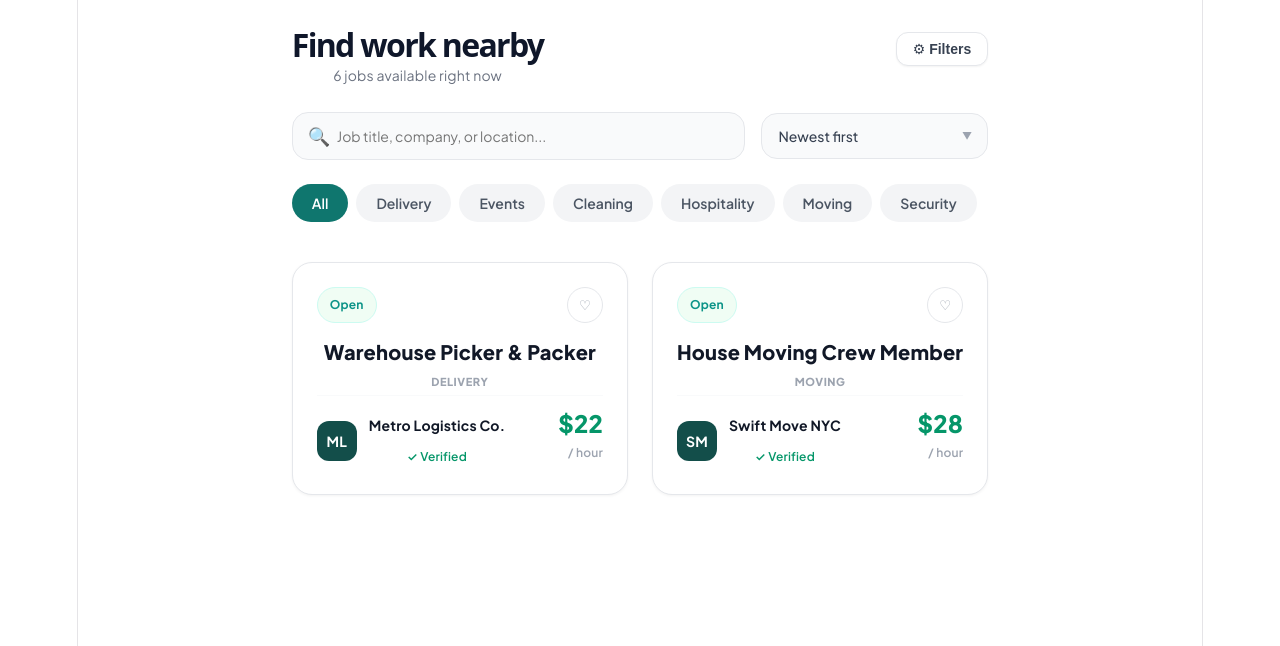
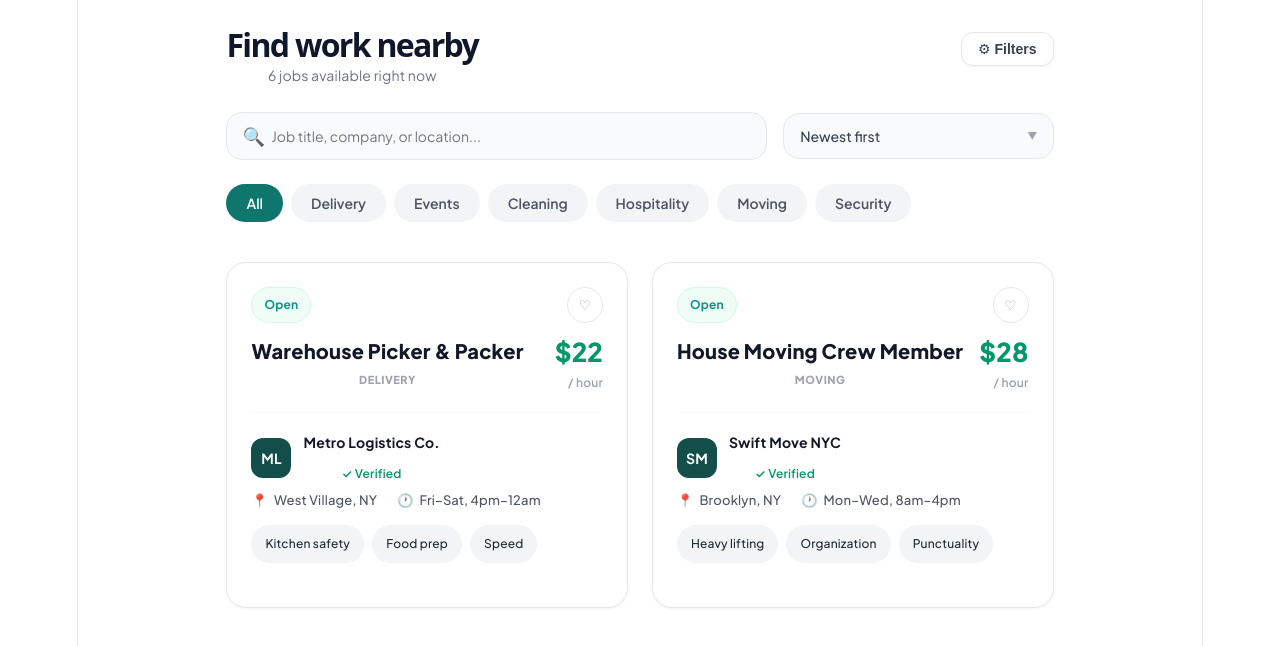
Before and after one commit to DravZ/WorkMatch, a React (Vite) app in the folder front/: page /find-work in a window 1280 px wide. Shown: the top 646 px of the page. Built offline with nearby package versions, Linux system fonts and the light colour scheme.

Commit message:
feat(front/findwork):  diseño de tags y cambios en elementos

```diff
--- a/front/src/components/guest/FindWork/temp.tsx
+++ b/front/src/components/guest/FindWork/temp.tsx
@@ -8,6 +8,9 @@ interface Job {
   companyLogoText: string;
   verifiedText: string;
   payRate: number;
+  location: string;
+  schedule: string;
+  tags: string[];
 }
 
 interface JobCardProps {
@@ -22,11 +25,21 @@ export const JobCard: React.FC<JobCardProps> = ({ job }) => {
           <span className="job-status">{job.status}</span>
           <button className="favorite-btn">♡</button>
         </div>
-        <div className="job-info">
-          <h3>{job.title}</h3>
-          <p>{job.category}</p>
+
+
+        <div className="job-header-row">
+          <div className="job-info">
+            <h3>{job.title}</h3>
+            <p>{job.category}</p>
+          </div>
+          <div className="pay-rate">
+            <span className="amount">${job.payRate}</span>
+            <span className="period">/ hour</span>
+          </div>
         </div>
-      </div>
+
+
+
       <div className="job-card-bottom">
         <div className="company-info">
           <div className="company-logo">{job.companyLogoText}</div>
@@ -35,9 +48,25 @@ export const JobCard: React.FC<JobCardProps> = ({ job }) => {
             <span className="verified-text">✓ {job.verifiedText}</span>
           </div>
         </div>
-        <div className="pay-rate">
-          <span className="amount">${job.payRate}</span>
-          <span className="period">/ hour</span>
+      </div>
+
+       <div className="job-meta-row">
+          <div className="meta-item">
+            <span>📍</span>
+            <span>{job.location}</span>
+          </div>
+          <div className="meta-item">
+            <span>🕐</span>
+            <span>{job.schedule}</span>
+          </div>
+        </div>
+
+        <div className="job-tags-row">
+          {job.tags.map((tag, index) => (
+            <span key={index} className="job-tag">
+              {tag}
+            </span>
+          ))}
         </div>
       </div>
     </div>
--- a/front/src/pages/guest/FindWork/FindWork.module.css
+++ b/front/src/pages/guest/FindWork/FindWork.module.css
@@ -132,7 +132,7 @@
   gap: 24px;
 }
 
-/* Clases globales internas para las tarjetas que vienen de temp.tsx */
+
 :global(.job-card) {
   background-color: #ffffff;
   border: 1px solid #e5e7eb;
@@ -174,11 +174,21 @@
   cursor: pointer;
 }
 
+
+:global(.job-header-row) {
+  display: flex;
+  justify-content: space-between;
+  align-items: flex-start;
+  gap: 16px;
+  margin-bottom: 16px;
+}
+
 :global(.job-info h3) {
   font-size: 20px;
   font-weight: 800;
   color: #111827;
   margin: 0 0 4px 0;
+  line-height: 1.2;
 }
 
 :global(.job-info p) {
@@ -189,10 +199,41 @@
   margin: 0;
 }
 
+
+:global(.job-meta-row) {
+  display: flex;
+  align-items: center;
+  gap: 20px;
+  font-size: 13px;
+  font-weight: 500;
+  color: #4b5563;
+  margin-bottom: 12px;
+}
+
+:global(.meta-item) {
+  display: flex;
+  align-items: center;
+  gap: 6px;
+}
+:global(.job-tags-row) {
+  display: flex;
+  align-items: center;
+  gap: 8px;
+  flex-wrap: wrap;
+  margin-bottom: 20px;
+}
+
+:global(.job-tag) {
+  background-color: #f3f4f6;
+  color: #1f2937;
+  font-family: 'Plus Jakarta Sans', sans-serif;
+  font-size: 12px;
+  font-weight: 500;
+  padding: 6px 14px;
+  border-radius: 9999px;
+}
+
 :global(.job-card-bottom) {
-  display: flex;
-  justify-content: space-between;
-  align-items: flex-start; /* Alinea perfectamente los elementos arriba con el título */
   padding-top: 16px;
   border-top: 1px solid #f9fafb;
 }
@@ -231,13 +272,14 @@
 
 :global(.pay-rate) {
   text-align: right;
-  margin-top: -2px; /* Alineación exacta de la altura del texto respecto al h3 */
+  flex-shrink: 0;
 }
 
 :global(.pay-rate .amount) {
-  font-size: 24px;
+  font-size: 26px;
   font-weight: 900;
   color: #059669;
+  line-height: 1;
 }
 
 :global(.pay-rate .period) {
@@ -245,4 +287,5 @@
   color: #9ca3af;
   display: block;
   font-weight: 600;
+  margin-top: 2px;
 }
--- a/front/src/pages/guest/FindWork/FindWork.tsx
+++ b/front/src/pages/guest/FindWork/FindWork.tsx
@@ -5,8 +5,32 @@ import styles from './FindWork.module.css';
 const CATEGORIES = ['All', 'Delivery', 'Events', 'Cleaning', 'Hospitality', 'Moving', 'Security'];
 
 const MOCK_JOBS = [
-  { id: 1, status: 'Open', title: 'Warehouse Picker & Packer', category: 'DELIVERY', companyName: 'Metro Logistics Co.', companyLogoText: 'ML', verifiedText: 'Verified', payRate: 22 },
-  { id: 2, status: 'Open', title: 'House Moving Crew Member', category: 'MOVING', companyName: 'Swift Move NYC', companyLogoText: 'SM', verifiedText: 'Verified', payRate: 28 },
+  {
+    id: 1,
+    status: 'Open',
+    title: 'Warehouse Picker & Packer',
+    category: 'DELIVERY',
+    companyName: 'Metro Logistics Co.',
+    companyLogoText: 'ML',
+    verifiedText: 'Verified',
+    payRate: 22,
+    location: 'West Village, NY',
+    schedule: 'Fri–Sat, 4pm–12am',
+    tags: ['Kitchen safety', 'Food prep', 'Speed']
+  },
+  {
+    id: 2,
+    status: 'Open',
+    title: 'House Moving Crew Member',
+    category: 'MOVING',
+    companyName: 'Swift Move NYC',
+    companyLogoText: 'SM',
+    verifiedText: 'Verified',
+    payRate: 28,
+    location: 'Brooklyn, NY',
+    schedule: 'Mon–Wed, 8am–4pm',
+    tags: ['Heavy lifting', 'Organization', 'Punctuality']
+  },
 ];
 
 export default function FindWork() {
```
